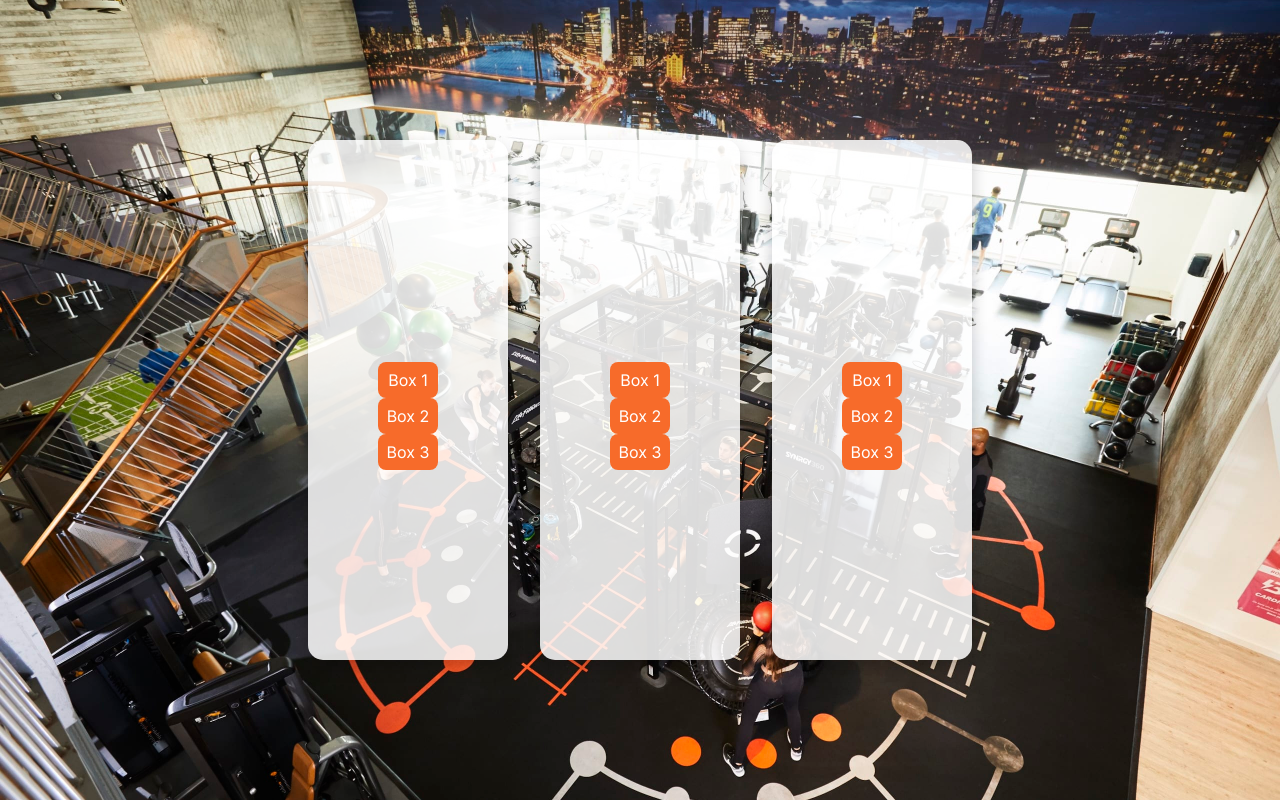
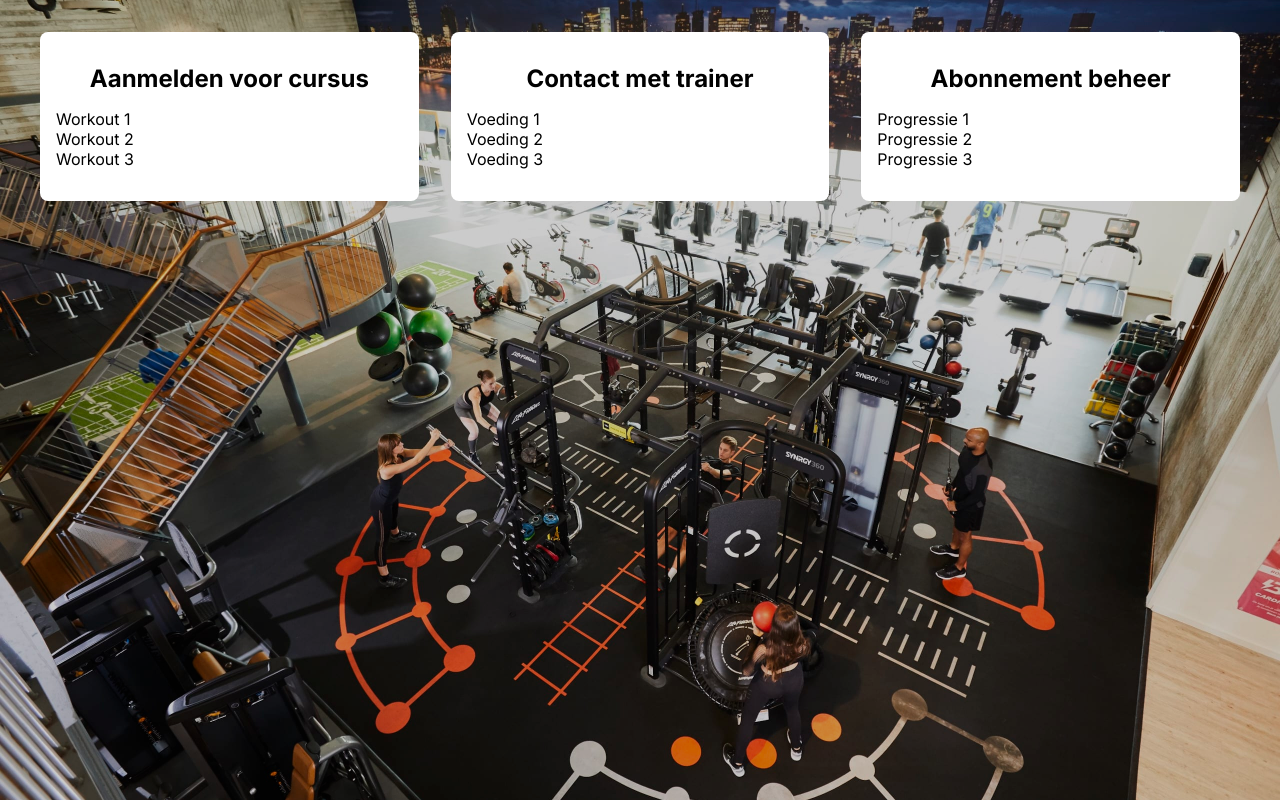
Before and after one commit to finnjosten/sportschool, a React (Vite) app in the folder kastoe/: page /account in a window 1280 px wide. Built offline with nearby package versions, Linux system fonts and the light colour scheme.

Commit message:
account page styling

```diff
--- a/kastoe/src/accountPage/accountPage.css
+++ b/kastoe/src/accountPage/accountPage.css
@@ -1,87 +1,6 @@
-/* Keep your background */
-.login-page-background {
-  background-image: url('../assets/images/gymBackground.png');
-  background-size: cover;
-  background-position: center;
-  height: 100vh;
-  width: 100vw;
-  display: flex;
-  flex-direction: column; /* Stack rectangles vertically */
-  justify-content: center;
-  align-items: center;
-  margin: 0;
-  padding: 2rem; /* add some spacing from edges */
-  gap: 2rem; /* space between rectangles */
-}
+.account-page-background { background-image: url('../assets/images/gymBackground.png'); background-size: cover; background-position: center; height: 100vh; width: 100vw; margin: 0; }
+.container { height: 100%; width: 100%; background-color: rgba(0,0,0,0.2); display: flex; justify-content: center; align-items: start; padding: 32px; box-sizing: border-box; }
+.inner { --gc: 3; gap: 32px; width: 100%; max-width: 1200px; display: grid; grid-template-columns: repeat(var(--gc), minmax(0, 1fr)); }
 
-/* Remove the login form box entirely */
-.login-form-container {
-  display: none;
-}
-
-/* Style the long rectangles */
-.rectangle {
-  width: 200px;        /* Adjust width as needed */
-  height: 520px;     /* Height of each rectangle */
-  background-color: rgba(255, 255, 255, 0.85);
-  border-radius: 15px;
-  box-shadow: 0 8px 16px rgba(0, 0, 0, 0.2);
-  display: flex;
-  justify-content: center;
-  align-items: center;
-  font-size: 1.5rem;
-  font-weight: bold;
-  color: #F76B2A;
-  cursor: pointer;
-  transition: transform 0.2s ease, background-color 0.3s ease;
-}
-
-.rectangle:hover {
-  transform: scale(1.05);
-  background-color: rgba(255, 255, 255, 1);
-}
-
-.rectangle-row {
-  display: flex;
-  flex-direction: row;
-  gap: 2rem;
-  width: 100%;
-  justify-content: center;
-  align-items: center;
-}
-/* ...existing code... */
-
-.rectangle {
-  flex-direction: column;
-  padding: 1rem;
-  gap: 1rem;
-}
-
-.rectangle-title {
-  margin-bottom: 1rem;
-  font-size: 1.2rem;
-  color: #F76B2A;
-}
-.box-row {
-  column-gap: 1rem;
-  row-gap: 1rem;
-
-}
-
-.box {
-  background: #F76B2A;
-  color: #fff;
-  border-radius: 8px;
-  min-width: 60px;
-  text-align: center;
-    column-gap: 1rem;
-  row-gap: 1rem;
-  font-size: 1rem;
-  cursor: pointer;
-  transition: background 0.2s;
-  padding: 0.5rem;
-}
-
-.box:hover {
-  background: #d95c1a;
-}
+.wpb-card--col { width: 100%; height: fit-content; background-color: rgba(255, 255, 255); border-radius: 8px; padding: 32px 16px; display: flex; flex-direction: column; gap: 16px; }
+.wpb-card--col .wpb-card__title { text-align: center; font-size: 24px; color: #000; }
--- a/kastoe/src/accountPage/accountPage.jsx
+++ b/kastoe/src/accountPage/accountPage.jsx
@@ -2,11 +2,11 @@ import "./accountPage.css";
 
 function Rectangle({ title, boxes }) {
     return (
-        <div className="rectangle">
-            <div className="rectangle-title">{title}</div>
-            <div className="box-row">
-                {boxes.map((box, idx) => (
-                    <div className="box" key={idx}>{box}</div>
+        <div className="wpb-card wpb-card--col">
+            <h3 className="wpb-card__title">{title}</h3>
+            <div className="wpb-card__boxes">
+                {boxes?.map((box, idx) => (
+                    <div className="wpb-card wpb-card--box" key={idx}>{box}</div>
                 ))}
             </div>
         </div>
@@ -15,11 +15,13 @@ function Rectangle({ title, boxes }) {
 
 function AccountPage() {
     return (
-        <div className="login-page-background">
-            <div className="rectangle-row">
-                <Rectangle boxes={["Box 1", "Box 2", "Box 3"]} />
-                <Rectangle boxes={["Box 1", "Box 2", "Box 3"]} />
-                <Rectangle boxes={["Box 1", "Box 2", "Box 3"]} />
+        <div className="account-page-background">
+            <div className="container">
+                <div className="inner">
+                    <Rectangle title="Aanmelden voor cursus" boxes={["Workout 1", "Workout 2", "Workout 3"]} />
+                    <Rectangle title="Contact met trainer" boxes={["Voeding 1", "Voeding 2", "Voeding 3"]} />
+                    <Rectangle title="Abonnement beheer" boxes={["Progressie 1", "Progressie 2", "Progressie 3"]} />
+                </div>
             </div>
         </div>
     );
--- a/kastoe/src/loginPage/loginPage.css
+++ b/kastoe/src/loginPage/loginPage.css
@@ -1,6 +1,6 @@
 .page.page--login { background-image: url('../assets/images/gymBackground.png'); background-size: cover; background-position: center; height: 100vh; width: 100vw; display: flex; justify-content: center; align-items: center; margin: 0; padding: 0; overflow: hidden; }
 
-.card--login { background-color: #fff; padding: 32px; border-radius: 8px; box-shadow: 0 8px 16px rgba(0, 0, 0, 0.2); width: fit-content; max-width: 420px; display: flex; flex-direction: column; align-items: center; }
+.card--login { background-color: #fff; padding: 32px; border-radius: 8px; width: fit-content; max-width: 420px; display: flex; flex-direction: column; align-items: center; }
 .card--login .logo { width: 210px; margin-bottom: 32px; }
 .card--login .btn-group { display: flex; justify-content: center; gap: 16px; width: 100%; }
 .card--login .auto-scan { margin-bottom: 32px; font-size: 32px; color: #000; text-align: center; }
```
